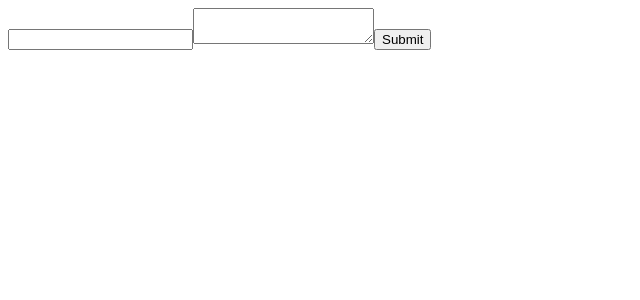
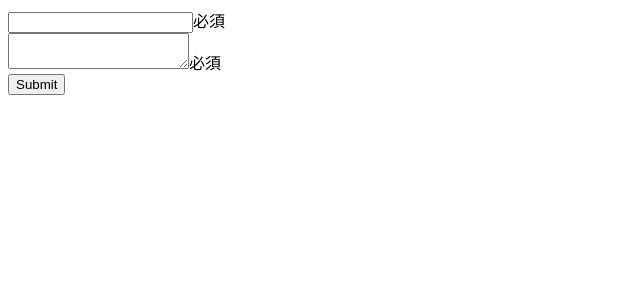
Before and after one commit to t-kusakabe/sample-react-hook-form, a Next.js app: page / in a window 1280 px wide. Shown: the top 300 px of the page, without its empty margins (0-640 px from the left). Built offline with nearby package versions, Linux system fonts and the light colour scheme.

Commit message:
watchを試す

```diff
--- a/src/pages/index.tsx
+++ b/src/pages/index.tsx
@@ -11,11 +11,22 @@ const App: React.FC = () => {
 
   const onSubmit = (data: any) => console.log(data);
 
+  const Title = watch('title');
+  const Content = watch('content');
+
   return (
     <form onSubmit={handleSubmit(onSubmit)}>
-      <input {...register("title", {required: true, maxLength: 30})} />
-      <textarea {...register("content", {required: true, maxLength: 100})} />
-      {errors.title && <span>タイトル必須</span>}
+      <div>
+        <input {...register("title", {required: true, maxLength: 30})} />
+        {Title ? "OK" : "必須"}
+        {errors.title && <span>タイトル必須</span>}
+      </div>
+
+      <div>
+        <textarea {...register("content", {required: true, maxLength: 100})} />
+        {Content ? "OK" :"必須"}
+        {errors.content && <span>タイトル必須</span>}
+      </div>
 
       <input type="submit" />
     </form>
```
